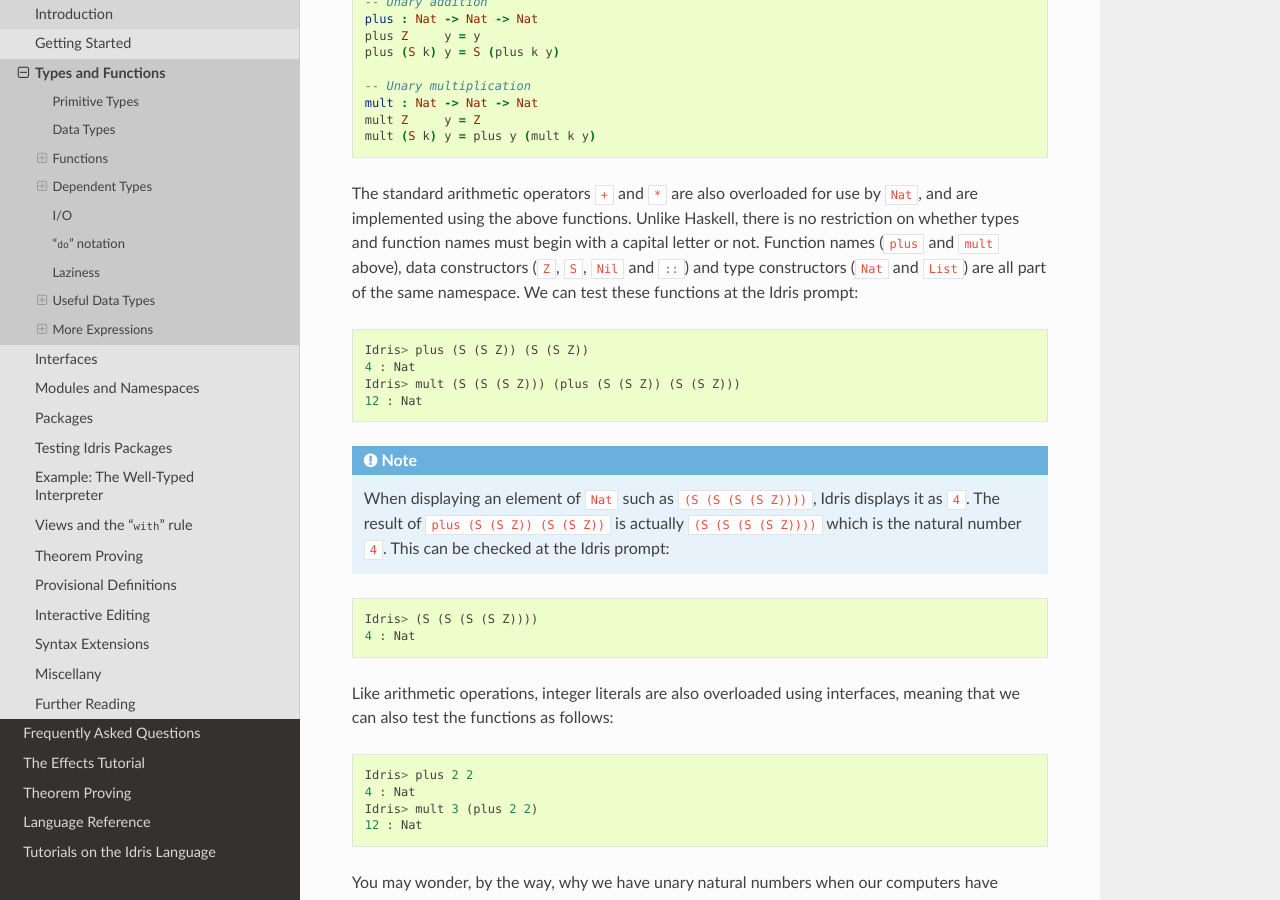
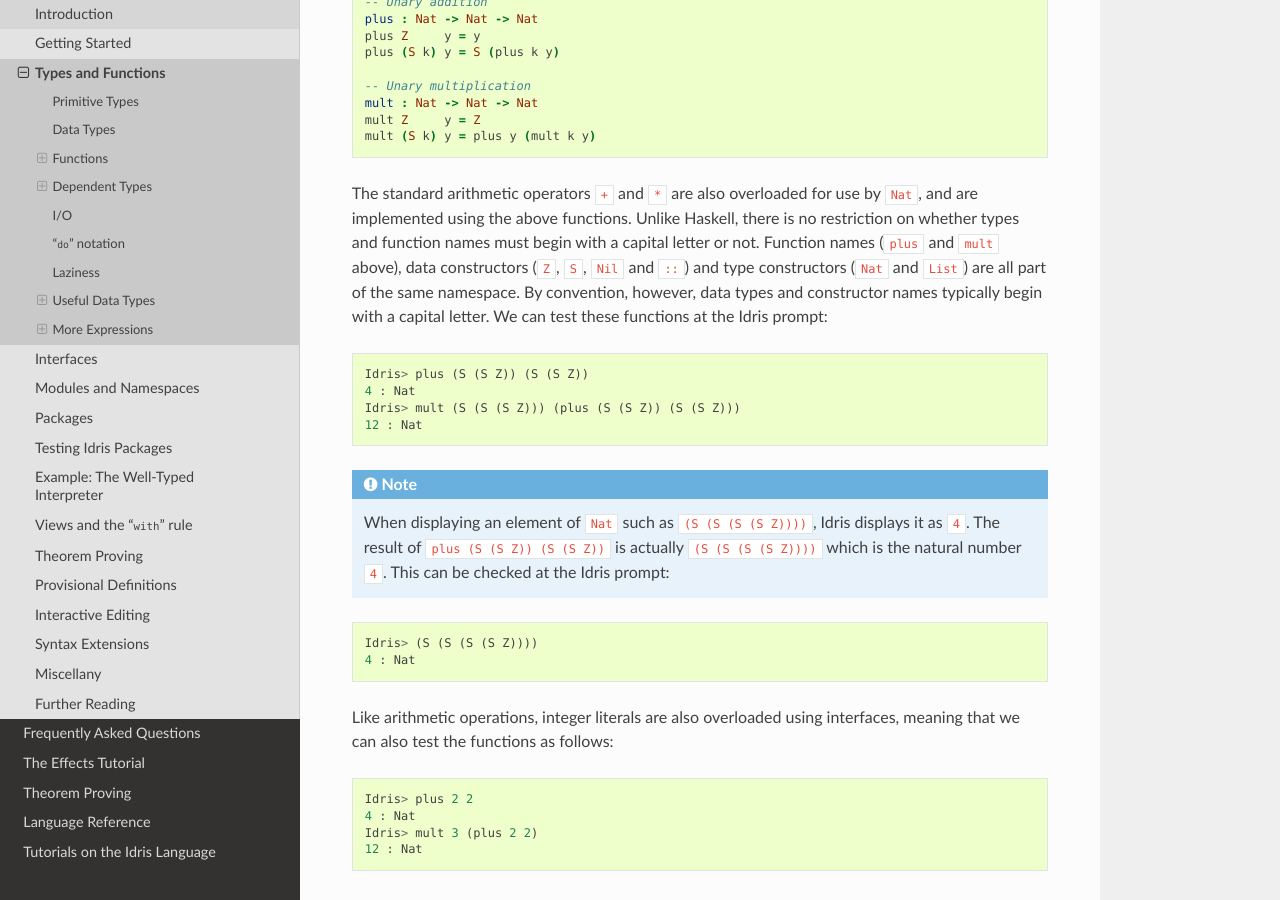
Before and after one commit to idris-lang/Idris-dev, a Sphinx documentation site: the page built from docs/tutorial/typesfuns.rst, in a window 1280 px wide and 900 px high, scrolled down 2172 px. Built offline with Sphinx 7.4.7 and the Read the Docs theme 2.0.0, drawn with Linux system fonts in a browser that asks for light colours; formulas are drawn with MathJax 3.

Commit message:
Fix warning for implicitable names

```diff
--- a/docs/tutorial/typesfuns.rst
+++ b/docs/tutorial/typesfuns.rst
@@ -137,8 +137,9 @@ Unlike Haskell, there is no restriction on whether types and function
 names must begin with a capital letter or not. Function names
 (``plus`` and ``mult`` above), data constructors (``Z``, ``S``,
 ``Nil`` and ``::``) and type constructors (``Nat`` and ``List``) are
-all part of the same namespace. We can test these functions at the
-Idris prompt:
+all part of the same namespace. By convention, however,
+data types and constructor names typically begin with a capital letter.
+We can test these functions at the Idris prompt:
 
 ::
 
```
Also changed, not shown: 6 other files.
